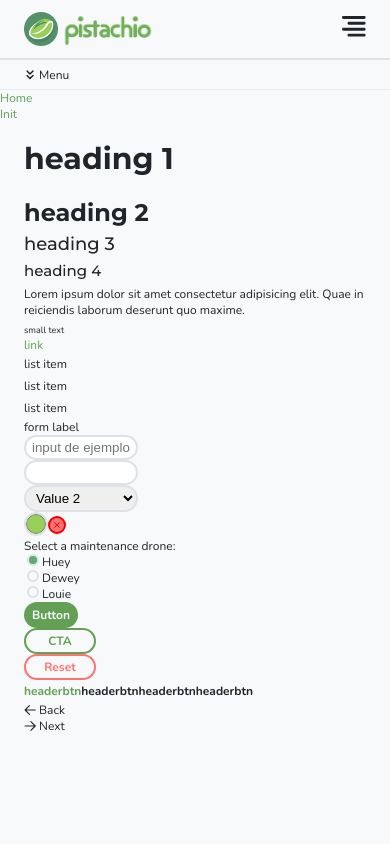
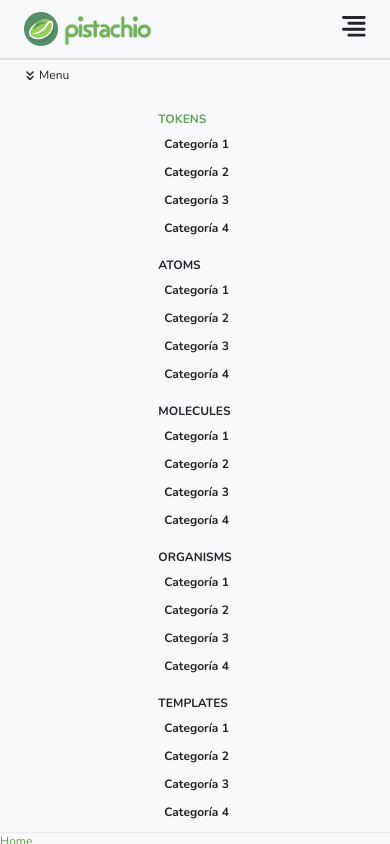
Before and after one commit to devMateos/pistachioCSS, a Vue app: page / in a window 390 px wide. Both pictures are taken after a click on the button "Menu". Shown: the top 844 px of the page. Built offline with nearby package versions, Linux system fonts and the light colour scheme.

Commit message:
chore(aside): Create mobilelayout of Side Menu

```diff
--- a/src/assets/css/atoms.css
+++ b/src/assets/css/atoms.css
@@ -170,16 +170,16 @@ h4, .h4 {
 }
 
 /* Nav Buttons */
-.navbar__button a {
+.navbar__button > a {
   color: var(--color-text);
   font-family: var(--font-body);
   font-size: var(--font-size-S);
   font-weight: var(--font-weight-bold);
 }
-.navbar__button:hover a {
+.navbar__button > a:hover {
   color: var(--color-action-secondary);
 }
-.navbar__button--active a {
+.navbar__button--active > a {
   color: var(--color-action);
 }
 
--- a/src/components/molecules/SideMenuMobileMenu.vue
+++ b/src/components/molecules/SideMenuMobileMenu.vue
@@ -1,11 +1,18 @@
 <script setup>
-import { ref } from 'vue';
-let isAsideMenuActive = ref(false);
+import { defineEmits, ref } from 'vue';
+let isSideMenuActive = ref(false);
+
+const emit = defineEmits('open-menu');
+const toggleSideMenu = () => {
+  isSideMenuActive.value = !isSideMenuActive.value;
+  emit('open-menu', isSideMenuActive.value);
+  console.log(isSideMenuActive.value);
+}
 </script>
 <template>
   <div class="aside-menu__button">
-    <button @click="isAsideMenuActive = !isAsideMenuActive">
-      <svg :class="{ 'aside-menu__button--active': isAsideMenuActive }" width="12" height="10" viewBox="0 0 12 10"
+    <button @click="toggleSideMenu">
+      <svg :class="{ 'aside-menu__button--active': isSideMenuActive }" width="12" height="10" viewBox="0 0 12 10"
         fill="none" xmlns="http://www.w3.org/2000/svg">
         <path d="M11 9L7 5L11 1" stroke-width="2" stroke-linecap="round" stroke-linejoin="round" />
         <path d="M5 9L1 5L5 1" stroke-width="2" stroke-linecap="round" stroke-linejoin="round" />
@@ -17,7 +24,6 @@ let isAsideMenuActive = ref(false);
 <style>
 .aside-menu__button {
   align-items: center;
-  border-bottom: var(--border-style) .1rem var(--color-light-gray);
   display: flex;
   height: 4rem;
   padding: var(--spacing-XS) var(--spacing-XL);
--- a/src/components/organisms/Header.vue
+++ b/src/components/organisms/Header.vue
@@ -48,6 +48,7 @@ header {
   position: absolute;
   top: 8rem;
   width: 100vw;
+  z-index: 1;
 }
 
 @media(max-width: 777px) {
--- a/src/components/organisms/SideMenu.vue
+++ b/src/components/organisms/SideMenu.vue
@@ -1,10 +1,90 @@
 <script setup>
-import SideMenuMobileMenu from '../molecules/SideMenuMobileMenu.vue';
+import { ref } from 'vue';
+import SideMenuMobileMenu from '@/components/molecules/SideMenuMobileMenu.vue';
+
+const isSideMenuActive = ref('');
+const showMenu = (data) => {
+  isSideMenuActive.value = data;
+  console.log(isSideMenuActive.value);
+}
 </script>
 <template>
-  <SideMenuMobileMenu />
-  <aside>
-
+  <aside class="left-aside">
+    <SideMenuMobileMenu @open-menu="showMenu" />
+    <nav :class="{ 'side-navmenu': true, 'side-navmenu--active': isSideMenuActive }">
+      <ul>
+        <li class="nav-menu__category navbar__button navbar__button--active">
+          <a href="">TOKENS</a>
+          <ul>
+            <li class="nav-menu__item navbar__button"><a href="">Categoría 1</a></li>
+            <li class="nav-menu__item navbar__button"><a href="">Categoría 2</a></li>
+            <li class="nav-menu__item navbar__button"><a href="">Categoría 3</a></li>
+            <li class="nav-menu__item navbar__button"><a href="">Categoría 4</a></li>
+          </ul>
+        </li>
+        <li class="nav-menu__category navbar__button">
+          <a href="">ATOMS</a>
+          <ul>
+            <li class="nav-menu__item navbar__button"><a href="">Categoría 1</a></li>
+            <li class="nav-menu__item navbar__button"><a href="">Categoría 2</a></li>
+            <li class="nav-menu__item navbar__button"><a href="">Categoría 3</a></li>
+            <li class="nav-menu__item navbar__button"><a href="">Categoría 4</a></li>
+          </ul>
+        </li>
+        <li class="nav-menu__category navbar__button">
+          <a href="">MOLECULES</a>
+          <ul>
+            <li class="nav-menu__item navbar__button"><a href="">Categoría 1</a></li>
+            <li class="nav-menu__item navbar__button"><a href="">Categoría 2</a></li>
+            <li class="nav-menu__item navbar__button"><a href="">Categoría 3</a></li>
+            <li class="nav-menu__item navbar__button"><a href="">Categoría 4</a></li>
+          </ul>
+        </li>
+        <li class="nav-menu__category navbar__button">
+          <a href="">ORGANISMS</a>
+          <ul>
+            <li class="nav-menu__item navbar__button"><a href="">Categoría 1</a></li>
+            <li class="nav-menu__item navbar__button"><a href="">Categoría 2</a></li>
+            <li class="nav-menu__item navbar__button"><a href="">Categoría 3</a></li>
+            <li class="nav-menu__item navbar__button"><a href="">Categoría 4</a></li>
+          </ul>
+        </li>
+        <li class="nav-menu__category navbar__button">
+          <a href="">TEMPLATES</a>
+          <ul>
+            <li class="nav-menu__item navbar__button"><a href="">Categoría 1</a></li>
+            <li class="nav-menu__item navbar__button"><a href="">Categoría 2</a></li>
+            <li class="nav-menu__item navbar__button"><a href="">Categoría 3</a></li>
+            <li class="nav-menu__item navbar__button"><a href="">Categoría 4</a></li>
+          </ul>
+        </li>
+      </ul>
+    </nav>
   </aside>
 </template>
-<style></style>
+<style>
+.left-aside {
+  border-bottom: var(--border-style) .1rem var(--color-light-gray);
+}
+
+.side-navmenu {
+  display: none;
+  margin: auto;
+  padding: var(--spacing-S);
+  width: fit-content;
+}
+
+.side-navmenu--active {
+  display: flex;
+}
+
+.nav-menu__category {
+  font-weight: var(--font-weight-bold);
+  margin-top: var(--spacing-M);
+}
+
+.nav-menu__item{
+  font-weight: var(--font-weight-medium);
+  margin: var(--spacing-S) 0 0 var(--spacing-S);
+}
+</style>
```
